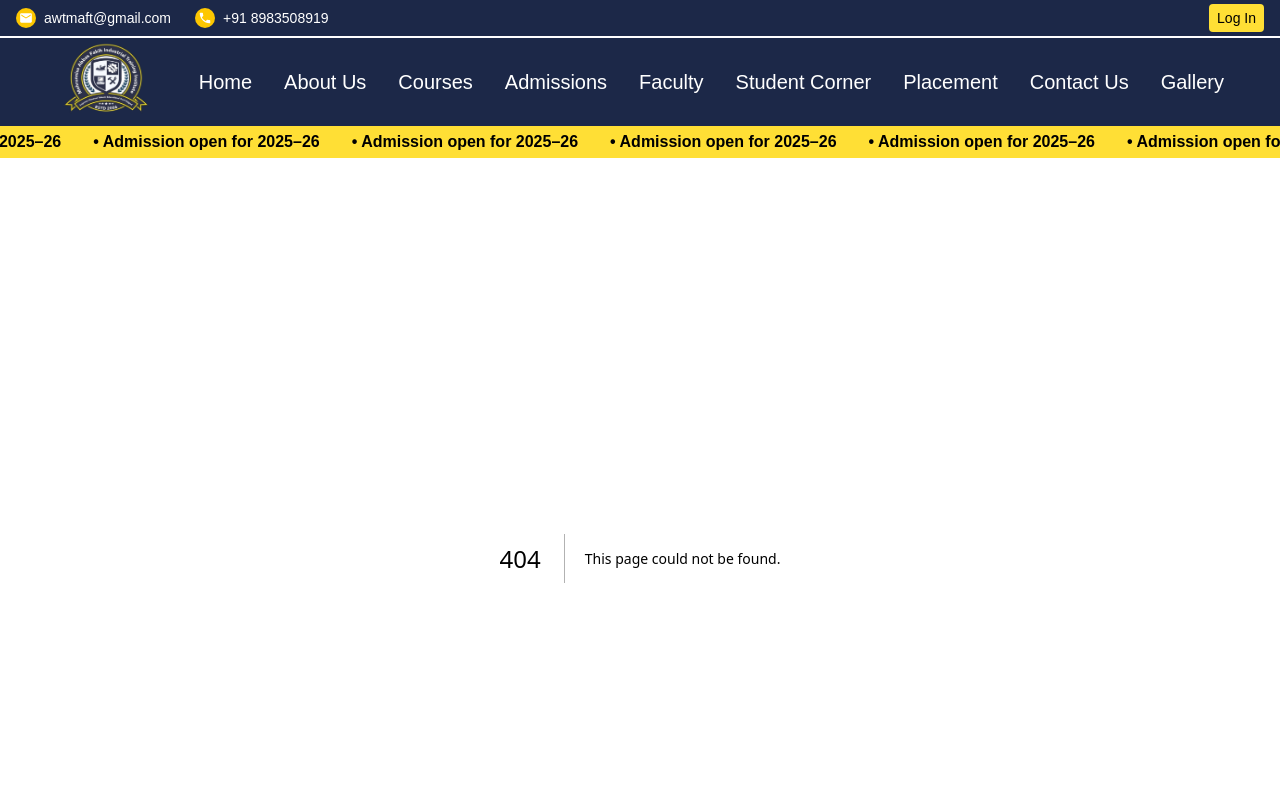
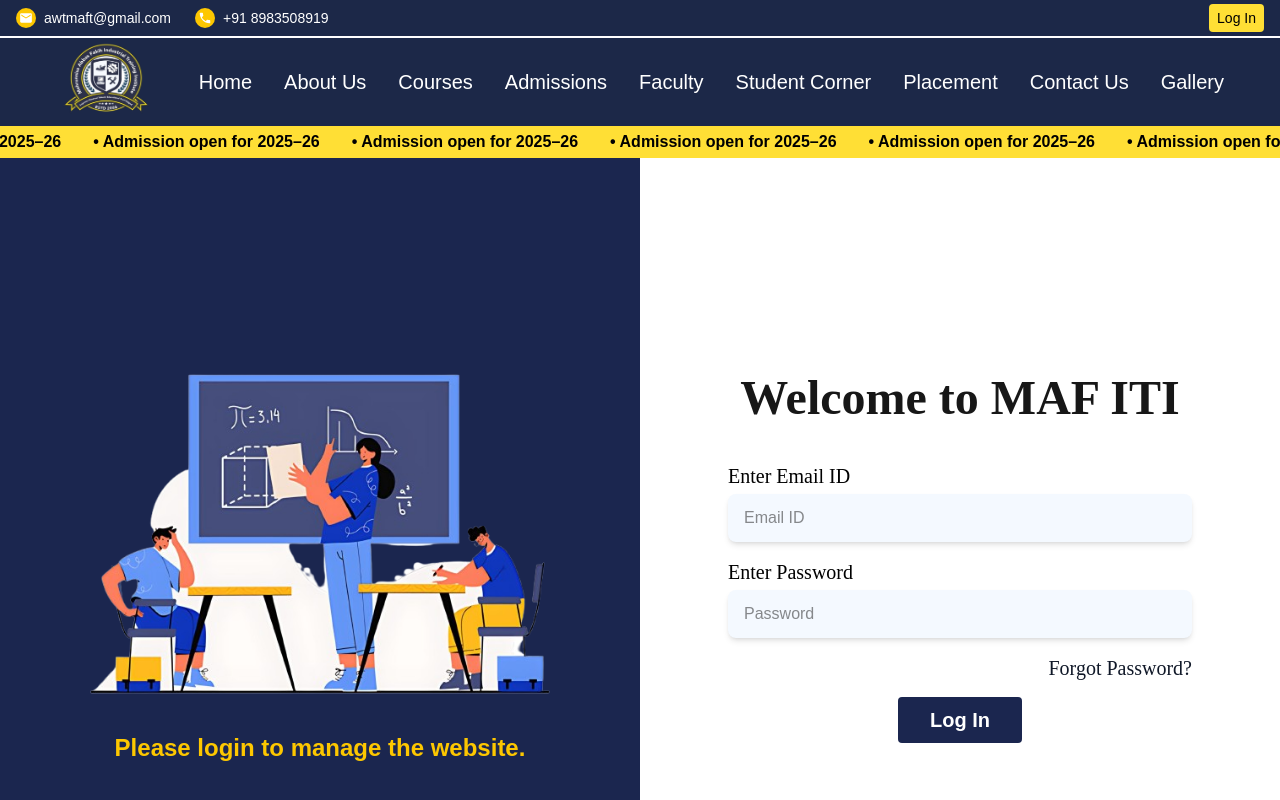
Before and after one commit to Code4Bharat1/admin-iti, a Next.js app: page /login in a window 1280 px wide. Before the commit this address had no page. Shown: the top 800 px of the page. Built offline with nearby package versions, Linux system fonts and the light colour scheme.

Commit message:
login and notice

```diff
--- a/package.json
+++ b/package.json
@@ -9,6 +9,7 @@
     "lint": "next lint"
   },
   "dependencies": {
+    "axios": "^1.10.0",
     "date-fns": "^4.1.0",
     "framer-motion": "^12.23.0",
     "lucide-react": "^0.525.0",
--- /dev/null
+++ b/src/app/login/page.jsx
@@ -0,0 +1,12 @@
+import React from 'react'
+import Login from '@/components/login/login'
+
+const page = () => {
+  return (
+    <div>
+      <Login/>
+    </div>
+  )
+}
+
+export default page
--- a/src/components/home/noticeboard.jsx
+++ b/src/components/home/noticeboard.jsx
@@ -1,14 +1,38 @@
 'use client';
 
-import React from 'react';
+import React, { useEffect, useState } from 'react';
+import axios from 'axios';
 
 export default function NoticeNewsSection() {
+  const [notices, setNotices] = useState([]);
+  const [loading, setLoading] = useState(true);
+
+  useEffect(() => {
+    const fetchNotices = async () => {
+      try {
+        const token = localStorage.getItem('token');
+        const res = await axios.get('http://localhost:5000/api/admin/notices', {
+          headers: {
+            Authorization: `Bearer ${token}`,
+          },
+        });
+        setNotices(res.data);
+      } catch (err) {
+        console.error('Failed to fetch notices:', err);
+      } finally {
+        setLoading(false);
+      }
+    };
+
+    fetchNotices();
+  }, []);
+
   return (
     <div className="flex flex-col md:flex-row border border-blue-200 rounded-md overflow-hidden">
       {/* Left Side: Notice Board */}
       <div className="bg-[#1a264f] text-[#FFD700] w-full md:w-4/5 p-6">
         <div className="flex justify-center items-center mb-4">
-          <div className="notice-arrow bg-[#FFD700] text-black text-xl font-bold p-8  py-3 w-fit">
+          <div className="notice-arrow bg-[#FFD700] text-black text-xl font-bold p-8 py-3 w-fit">
             NOTICE BOARD
           </div>
         </div>
@@ -20,18 +44,18 @@ export default function NoticeNewsSection() {
         `}</style>
 
         <div className="space-y-8 mx-10 mt-10 mb-10 text-sm md:text-2xl">
-          <div className="flex gap-3">
-            <span className="text-2xl">•</span>
-            <span>Admission For 2024–2025 are open</span>
-          </div>
-          <div className="flex gap-3 text-[#ffcc00] font-medium">
-            <span className="text-2xl">•</span>
-            <span>Scholarship Application Now Open – Apply Before 30th June</span>
-          </div>
-          <div className="flex gap-3">
-            <span className="text-2xl">•</span>
-            <span>Fee Payment Deadline – 20th June 2025</span>
-          </div>
+          {loading ? (
+            <p>Loading notices...</p>
+          ) : notices.length === 0 ? (
+            <p>No notices found.</p>
+          ) : (
+            notices.map((notice, idx) => (
+              <div key={idx} className="flex gap-3">
+                <span className="text-2xl">•</span>
+                <span>{notice.description}</span>
+              </div>
+            ))
+          )}
         </div>
       </div>
 
@@ -46,9 +70,7 @@ export default function NoticeNewsSection() {
           </div>
           <div className="flex gap-3">
             <span className="text-xl">•</span>
-            <span>
-              New Blog Published: “Top 5 Skills Every Student Should Learn in 2025”
-            </span>
+            <span>New Blog Published: “Top 5 Skills Every Student Should Learn in 2025”</span>
           </div>
           <div className="flex gap-3">
             <span className="text-xl">•</span>
--- a/src/components/login/login.jsx
+++ b/src/components/login/login.jsx
@@ -1,59 +1,103 @@
-import Image from "next/image";
+'use client';
+
+import Image from 'next/image';
+import React, { useState } from 'react';
+import axios from 'axios';
+import { useRouter } from 'next/navigation';
 
 export default function Login() {
+  const router = useRouter();
+  const [email, setEmail] = useState('');
+  const [password, setPassword] = useState('');
+  const [error, setError] = useState('');
+
+  const handleLogin = async (e) => {
+    e.preventDefault();
+    setError('');
+
+    try {
+      const res = await axios.post('http://localhost:5000/api/admin/auth/login', { email, password }); // ✅ Ensure correct route
+      const { token } = res.data;
+
+      // Store token locally (could be cookie instead)
+      localStorage.setItem('adminToken', token);
+
+      // Redirect to dashboard or admin page
+      router.push('/');
+    } catch (err) {
+      console.error(err);
+      setError(err.response?.data?.message || 'Login failed');
+    }
+  };
+
   return (
     <div className="flex min-h-screen">
       {/* Left Side */}
       <div className="w-1/2 bg-[#1B264F] text-white flex flex-col items-center justify-center p-8">
         <Image
-          src="/login.png" // Place this image in /public folder
+          src="/login.png"
           alt="Classroom"
           width={500}
           height={500}
           className="mb-6"
         />
-        <p className="text-yellow-400 text-2xl  font-semibold text-center">
+        <p className="text-yellow-400 text-2xl font-semibold text-center">
           Please login to manage the website.
         </p>
       </div>
 
       {/* Right Side */}
-      <div className="w-1/2 bg-white flex items-center justify-center \">
-        <div className="w-full max-w-lg px-6 ">
-          <h2 className="text-5xl font-bold mb-10 font-[Times_New_Roman] text-center">Welcome to MAF ITI</h2>
+      <div className="w-1/2 bg-white flex items-center justify-center">
+        <div className="w-full max-w-lg px-6">
+          <h2 className="text-5xl font-bold mb-10 font-[Times_New_Roman] text-center">
+            Welcome to MAF ITI
+          </h2>
 
-          <form className="space-y-4">
+          <form onSubmit={handleLogin} className="space-y-4">
             <div>
-              <label className="block mb-1 text-xl font-[Times_New_Roman] text-black">Enter Email ID</label>
+              <label className="block mb-1 text-xl font-[Times_New_Roman] text-black">
+                Enter Email ID
+              </label>
               <input
                 type="email"
+                value={email}
+                onChange={(e) => setEmail(e.target.value)}
+                required
                 placeholder="Email ID"
-                className="w-full px-4 py-3 bg-[#F4F9FF]  rounded-lg shadow-[0_4px_4px_rgba(0,0,0,0.3)] focus:outline-none"
+                className="w-full px-4 py-3 bg-[#F4F9FF] rounded-lg shadow-md focus:outline-none"
               />
             </div>
 
             <div>
-              <label className="block mb-1 text-xl font-[Times_New_Roman] text-black">Enter Password</label>
+              <label className="block mb-1 text-xl font-[Times_New_Roman] text-black">
+                Enter Password
+              </label>
               <input
                 type="password"
+                value={password}
+                onChange={(e) => setPassword(e.target.value)}
+                required
                 placeholder="Password"
-                className="w-full px-4 py-3 bg-[#F4F9FF]  rounded-lg shadow-[0_4px_4px_rgba(0,0,0,0.3)] focus:outline-none"
+                className="w-full px-4 py-3 bg-[#F4F9FF] rounded-lg shadow-md focus:outline-none"
               />
             </div>
 
+            {error && <p className="text-red-600 text-center">{error}</p>}
+
             <div className="text-right text-xl font-[Times_New_Roman] text-gray-900">
-              <a href="#" className="hover:underline">Forgot Password?</a>
+              <a href="#" className="hover:underline">
+                Forgot Password?
+              </a>
             </div>
 
             <button
               type="submit"
-  className="w-full bg-transparent text-[#1B264F] py-2 rounded-md  font-semibold"
+              className="w-full bg-transparent text-[#1B264F] py-2 rounded-md font-semibold"
             >
-  <span className="bg-[#1B264F] text-white text-xl px-8  py-3 rounded">
+              <span className="bg-[#1B264F] text-white text-xl px-8 py-3 rounded">
                 Log In
               </span>
             </button>
-
           </form>
         </div>
       </div>
```
Also changed, not shown: src/app/page.jsx (+13 -13 lines), 1 other file (tests, documents, lock files or other folders). Lines whose indentation alone changed are shown as unchanged.
